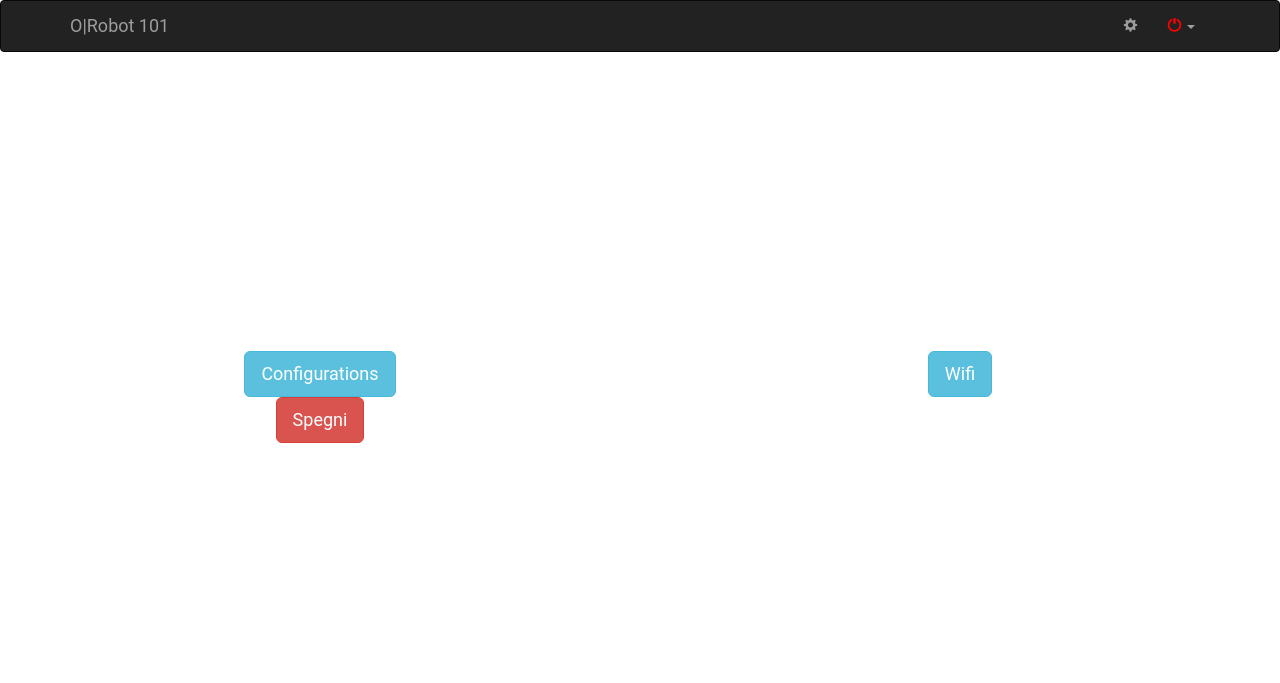
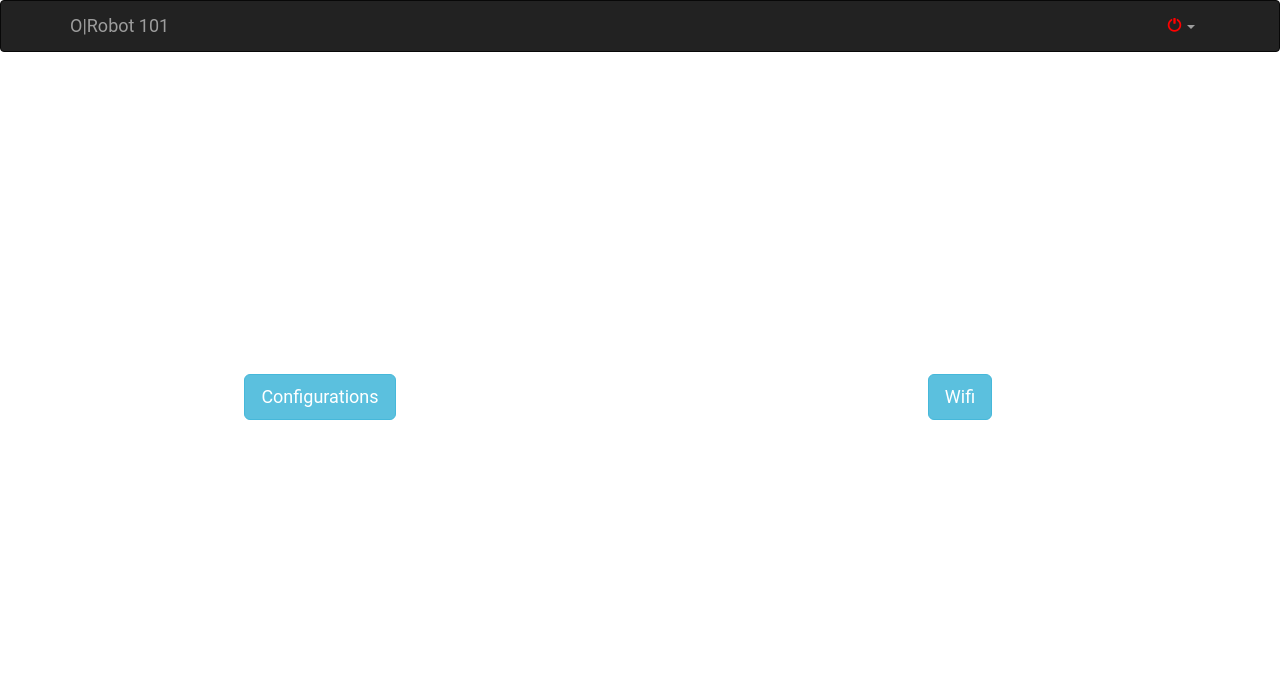
Before and after one commit to HotBlackRobotics/hbrain-ci, a Flask app: page / in a window 1280 px wide. Shown: the top 683 px of the page. Run offline with Flask 2, Linux system fonts and the light colour scheme; parts of the project's set-up code (start-up, migrations or seed data) failed here and were passed over; some libraries are stand-ins or nearby versions.

Commit message:
up main page

```diff
--- a/app/templates/base.html
+++ b/app/templates/base.html
@@ -32,7 +32,6 @@ function robot_cmd(cmd) {
 		</div>
 		<div class="navbar-collapse collapse">
 		<ul class="nav navbar-nav navbar-right">
-			<li> <a href="/settings"><span class="glyphicon glyphicon-cog"></span> </a></li>
 			<li class="dropdown">
 				<a href="#" class="dropdown-toggle" data-toggle="dropdown" role="button" aria-haspopup="true" aria-expanded="false"><span class="glyphicon glyphicon-off" style="color:red"></span>  <span class="caret"></span></a>
 				<ul class="dropdown-menu">
--- a/app/templates/main/cover.html
+++ b/app/templates/main/cover.html
@@ -45,10 +45,6 @@
         <a href="/wifi/schemes" type="button" class="btn btn-lg btn-info"> Wifi</a>
       </div>
 
-      <div class="col-md-6">
-        <a href="/wifi/schemes" type="button" class="btn btn-lg btn-danger"> Spegni</a>
-      </div>
-
     </div>
   </div>
 </div>
```
